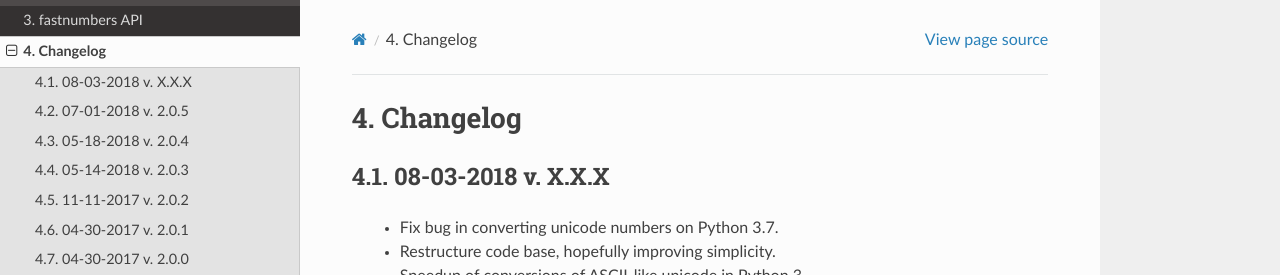
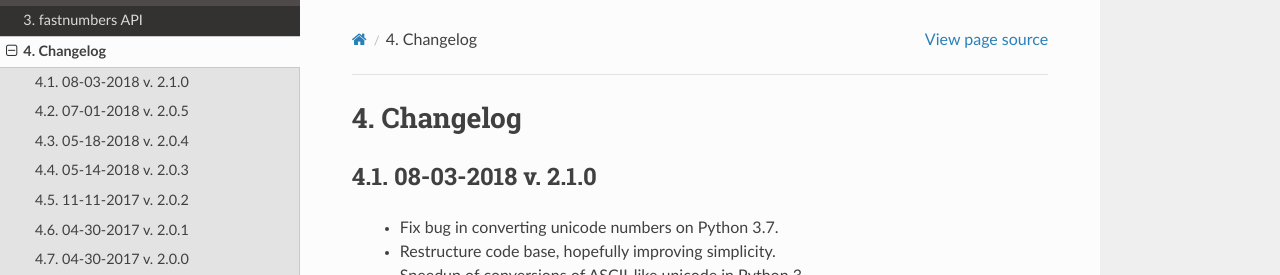
Before and after one commit to SethMMorton/fastnumbers, a Sphinx documentation site: the page built from docs/source/changelog.rst, in a window 1280 px wide and 900 px high. Shown: the top 275 px of the window. Built offline with Sphinx 7.4.7 and the Read the Docs theme 2.0.0, drawn with Linux system fonts in a browser that asks for light colours.

Commit message:
Bump version: 2.0.5 → 2.1.0

```diff
--- a/docs/source/changelog.rst
+++ b/docs/source/changelog.rst
@@ -3,7 +3,7 @@
 Changelog
 ---------
 
-08-03-2018 v. X.X.X
+08-03-2018 v. 2.1.0
 '''''''''''''''''''
 
     - Fix bug in converting unicode numbers on Python 3.7.
--- a/docs/source/conf.py
+++ b/docs/source/conf.py
@@ -67,7 +67,7 @@ copyright = u'2014, Seth M. Morton'
 # built documents.
 #
 # The full version, including alpha/beta/rc tags.
-release = '2.0.5'
+release = '2.1.0'
 # The short X.Y version.
 version = '.'.join(release.split('.')[0:2])
 
--- a/setup.cfg
+++ b/setup.cfg
@@ -1,5 +1,5 @@
 [bumpversion]
-current_version = 2.0.5
+current_version = 2.1.0
 commit = True
 tag = True
 tag_name = {new_version}
--- a/setup.py
+++ b/setup.py
@@ -13,7 +13,7 @@ from setuptools import setup, Extension
 # All other data is in the setup.cfg file.
 setup(
     name='fastnumbers',
-    version='2.0.5',
+    version='2.1.0',
     ext_modules=[
         Extension(
             'fastnumbers', sorted(glob.glob('src/*.c')),
```
Also changed, not shown: 1 other file.
